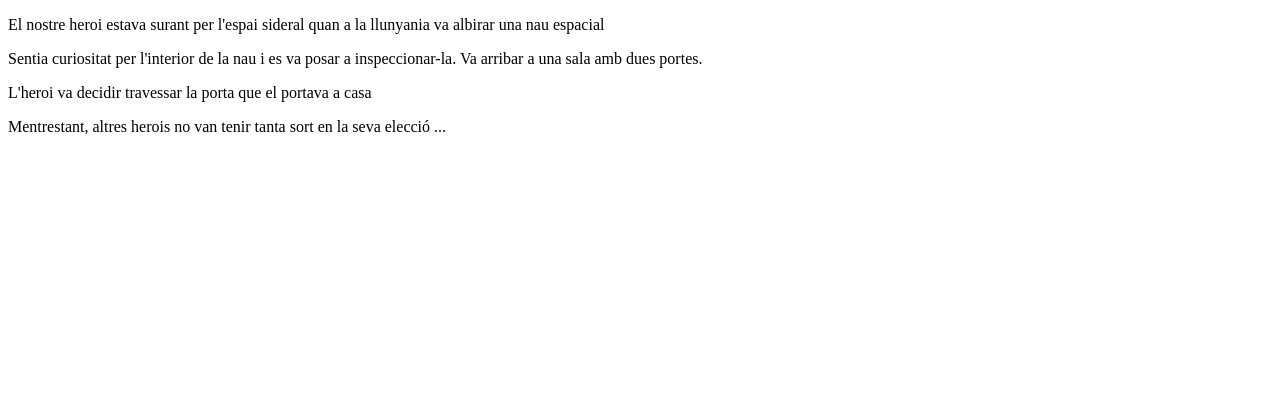
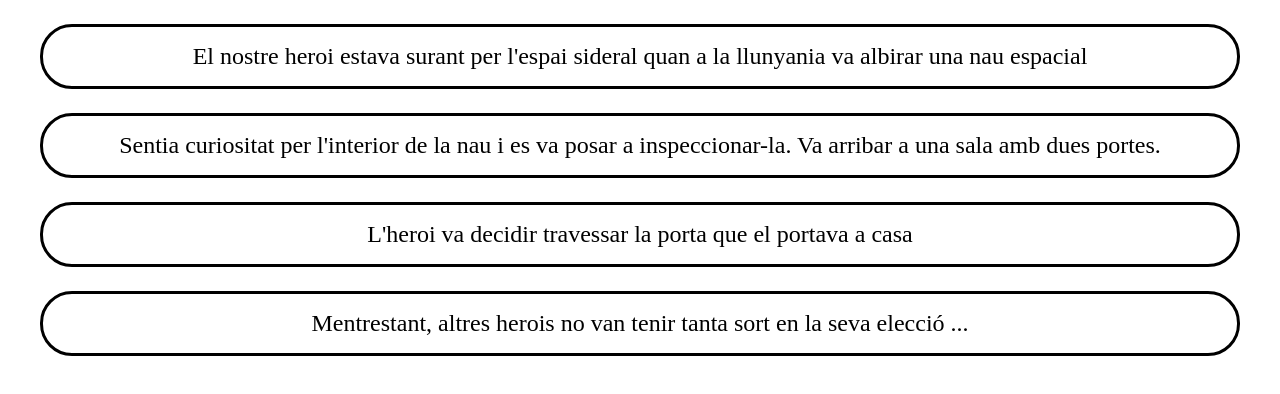
Before and after one commit to PamelaSCB/Sprint6, a React (Create React App) app: page / in a window 1280 px wide. Shown: the top 394 px of the page. Built offline with nearby package versions, Linux system fonts and the light colour scheme.

Commit message:
Ejercicio 3

```diff
--- a/package.json
+++ b/package.json
@@ -6,9 +6,12 @@
     "@testing-library/jest-dom": "^5.17.0",
     "@testing-library/react": "^13.4.0",
     "@testing-library/user-event": "^13.5.0",
+    "components": "^0.1.0",
     "react": "^18.2.0",
     "react-dom": "^18.2.0",
-    "react-scripts": "5.0.1",
+    "react-scripts": "^5.0.1",
+    "styled": "^1.0.0",
+    "styled-components": "^6.0.7",
     "web-vitals": "^2.1.4"
   },
   "scripts": {
--- a/src/components/escena/Escena.jsx
+++ b/src/components/escena/Escena.jsx
@@ -1 +1,5 @@
-export const Escena = (props) => <p>{props.text}</p>;
+import { StyledEscenas } from "./Escena.styled.js";
+
+export const Escena = ({ text }) => (
+  <StyledEscenas className="text">{text}</StyledEscenas>
+);
--- /dev/null
+++ b/src/components/escena/Escena.styled.js
@@ -0,0 +1,10 @@
+import styled from "styled-components";
+
+export const StyledEscenas = styled.div`
+  margin: 1.5rem 2rem;
+  padding: 1rem;
+  font-size: 1.5rem;
+  text-align: center;
+  border: 0.2rem solid #000;
+  border-radius: 2rem;
+`;
```
Also changed, not shown: 1 other file (tests, documents, lock files or other folders).
